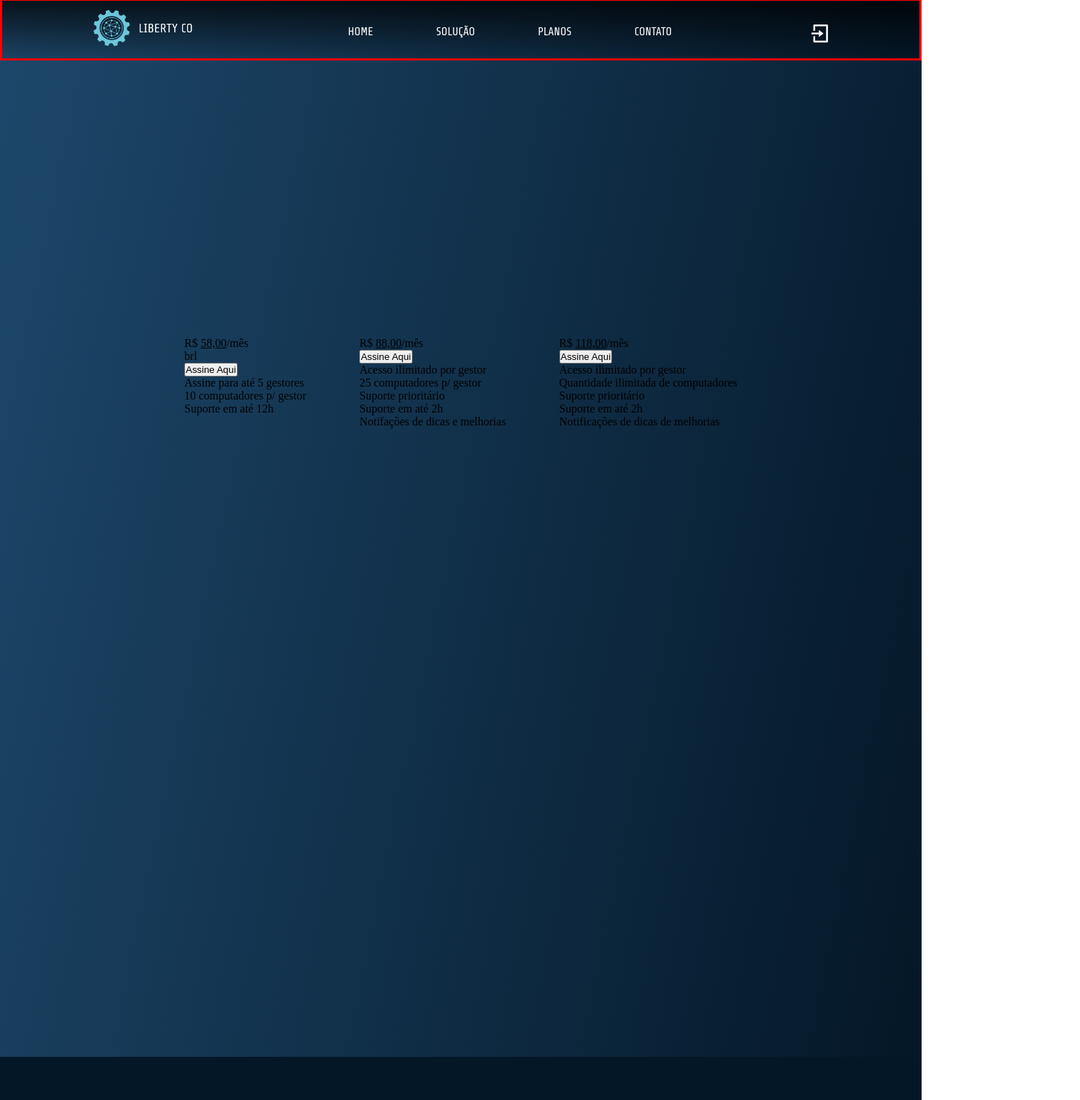
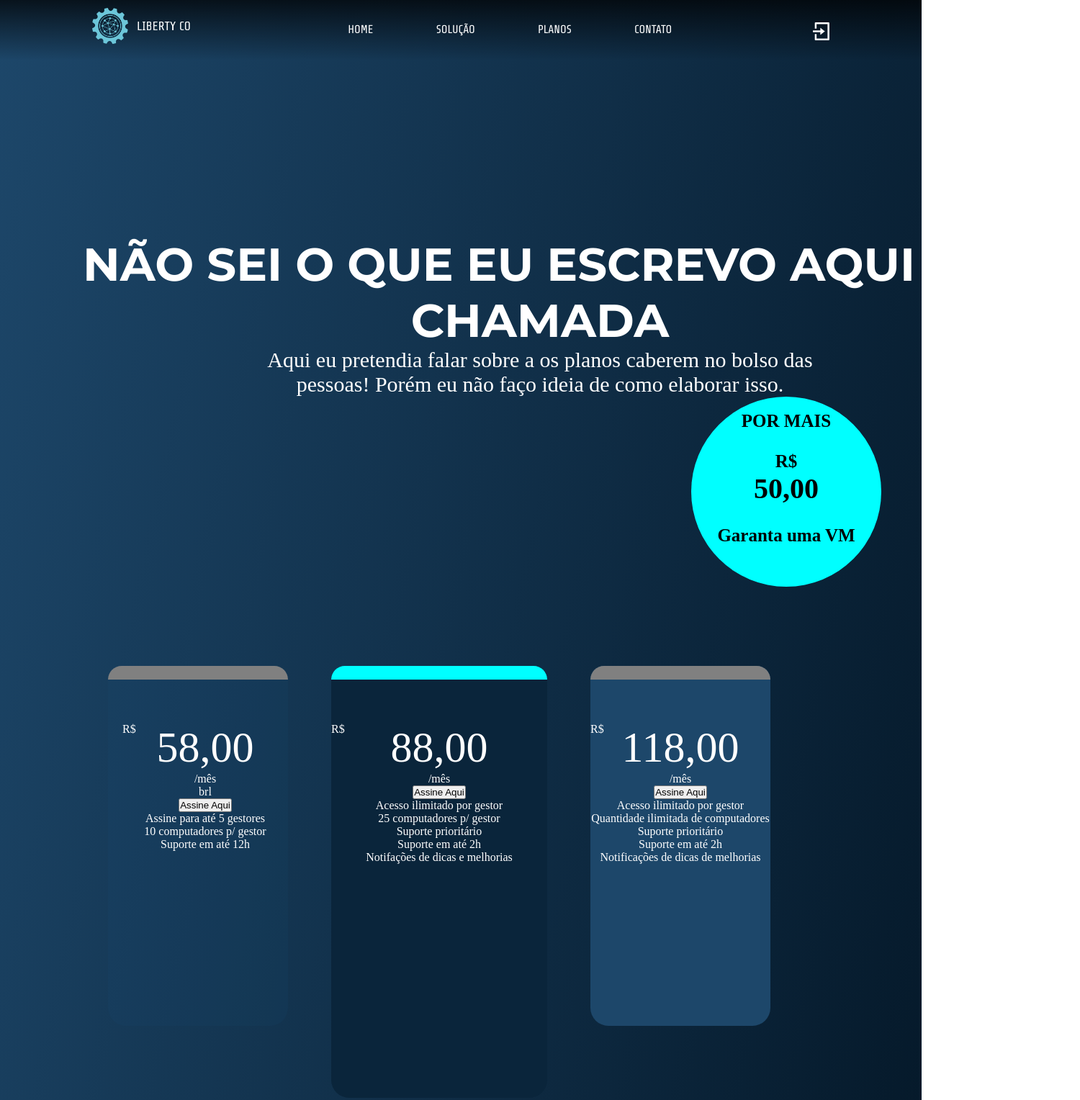
Before and after one commit to LeonardoLopesPrado/liberty-co, a plain HTML site: page site/public/Planos.html in a window 1280 px wide. Shown: the part 2-1530 px from the top of the page at 72% size, 1500 px wide, since content can reach past the window. Drawn offline with Linux system fonts and the light colour scheme.

Commit message:
Atualizado plans v2

```diff
--- a/site/public/Planos.html
+++ b/site/public/Planos.html
@@ -1,6 +1,9 @@
 <!DOCTYPE html>
 <html lang="en">
 <head>
+    <link rel="preconnect" href="https://fonts.googleapis.com">
+    <link rel="preconnect" href="https://fonts.gstatic.com" crossorigin>
+    <link href="https://fonts.googleapis.com/css2?family=DM+Serif+Display:ital@1&family=Montserrat:wght@500&display=swap" rel="stylesheet">
     <meta charset="UTF-8">
     <meta http-equiv="X-UA-Compatible" content="IE=edge">
     <meta name="viewport" content="width=device-width, initial-scale=1.0">
@@ -9,6 +12,7 @@
     <link rel="stylesheet" href="styles/fotter&navbar.css">
 </head>
 <body>
+    <div class="background">
     <div class="bannerPlanos">
         <div class="navbar">
             <div class="container-navbar">
@@ -16,8 +20,8 @@
                     <img src="styles/assets/logo/logo_side.png" alt="LogoLibertyCo">
                 </div>
                 <ul class="items">
-                   <a href=""><li>HOME</li></a>
-                   <a href=""><li>SOLUÇÃO</li></a>
+                   <a href="./index.html"><li>HOME</li></a>
+                   <a href="./solution.html"><li>SOLUÇÃO</li></a>
                    <a href="./Planos.html"><li>PLANOS</li></a>
                    <a href=""><li>CONTATO</li></a>
                 </ul>
@@ -27,9 +31,24 @@
             </div>
         </div>
     </div>
+
+    <div class="Texto">
+        <p class="p"> NÃO SEI O QUE EU ESCREVO AQUI DE CHAMADA</p>
+        <p class="p1">Aqui eu pretendia falar sobre a os planos caberem no bolso das pessoas!
+            Porém eu não faço ideia de como elaborar isso.</p>
+    </div>
+
+    <div class="circle">
+        <div class="texto"></div>
+        <p class="p">POR MAIS</p> <br>
+        <p class="p1"> R$ <p class="p3"> 50,00</p></p> <br>
+        <p class="p4"> Garanta uma VM</p>
+    </div>
     <div class="cards">
-        <div class="retangulo1">
-            R$ <u>58,00</u>/mês
+        <div class="card1">
+            <div class="topcard1"></div>
+            <div class="textcard1">
+                <p class="pabsoluto1"> R$ </p><p class="p">58,00</p>/mês
                 <br>
                 brl
                 <br>
@@ -38,8 +57,12 @@
                 10 computadores p/ gestor <br>
                 Suporte em até 12h <br>
             </div>
-        <div class="retangulo2">
-            R$ <u>88,00</u>/mês
+        </div>
+        <!-- <img src="../public/styles/assets/icone/coroa.png" class="coroa"> -->
+        <div class="card2">
+            <div class="topcard2"></div>
+            <div class="textcard2"></div>
+            <p class="pabsoluto2"> R$ </p> <p class="p">88,00</p>/mês
             <br>
             <button>Assine Aqui</button> <br>
             Acesso ilimitado por gestor <br>
@@ -49,8 +72,10 @@
             Notifações de dicas e melhorias
 
         </div>
-        <div class="retangulo3">
-            R$ <u>118,00</u>/mês
+        <div class="card3">
+            <div class="topcard3"></div>
+            <div class="textcard3"></div>
+            <p class="pabsoluto3"> R$ </p> <p class="p">118,00</p>/mês
             <br>
             <button>Assine Aqui</button> <br>
             Acesso ilimitado por gestor <br>
@@ -83,7 +108,7 @@
         <li><img src="styles/assets/icone/linkedin.png" alt=""></li>
         <li><img src="styles/assets/icone/instagram.png" alt=""></li>
         </ul>
-
+    </div>
 </div>
             </div>
             <div>
--- a/site/public/styles/plans.css
+++ b/site/public/styles/plans.css
@@ -3,20 +3,26 @@
     margin: 0;
     padding: 0;
 }
+p{
+    display: flex;
+    align-items: center;
+    justify-content: center;
+}
+.background{
+    background: linear-gradient(101.7deg, #1D476A 0%, #041727 100%);    background-size: 100vw;
+
+}
 .bannerPlanos {
-    background: linear-gradient(101.7deg, #1D476A 0%, #041727 100%);    background-size: 100vw;
     background-repeat: no-repeat;
     height: 10vh;
     color: white;
-    border: solid red;
+
 }
 .navbarPlanos{
     background: rgb(0, 0, 0);
-    background: linear-gradient(180deg, rgba(0, 0, 0, 0.75) 0%, rgba(0, 0, 0, 0) 100%);
     font-size: 1.5em;
     display: flex;
 }
-
 
 .navbarPlanos .container {
     width: 80%;
@@ -46,15 +52,172 @@
     justify-content: space-between;
     list-style-type: none;
 }
+.Texto{
+    display: grid;
+    justify-content: space-evenly;
+    text-align: center;
+    width: auto;
+    height: auto;
+    padding-top: 250px;
+    color: white;
+}
 
+.Texto .p{
+    font-size: 64px;
+    height: 155px;
+    width: 1500px;
+    color: white;
+    font-weight: 700;
+    font-family: 'Montserrat', sans-serif;
+}
+.Texto .p1{
+    justify-self: center;
+    width: 800px;
+    font-size: 30px;
+
+}
+.circle {
+    position:relative;
+    width: 224px;
+    height: 224px;
+    border-radius: 50%;
+    left:75%;
+    color: #000000;
+    background: #00FFFF;
+    padding: 20px;
+    font-weight:bolder;
+    font-size: 25px;
+  }
+.circle .p3{
+    font-size: 40px;
+}
 .cards{
     display: flex;
-    height: 1000px;
-    justify-content: space-between;
-    padding: 30% 20% 0 20%;
-    background: linear-gradient(101.7deg, #1D476A 0%, #041727 100%);    background-size: 100vw;
+    height: 800px;
+    padding-top: 110px;
+    justify-content: center;
+    text-align: center;
+    color: white;
 
+}
+.cards .p{
+    font-size: 60px;
+}
+
+.cards .pabsoluto1{
+    position: absolute;
+    /* left: 17.5%;
+    top: 104%; */
+}
+.cards .pabsoluto2{
+    position: absolute;
+    /* left: 45.2%;
+    top: 104%; */
+}
+.cards .pabsoluto3{
+    position: absolute;
+    /* left: 72.5%;
+    top: 104%; */
+}
+.card1{
+    height: 500px;
+    margin-right: 60px;
+    width: 250px;
+
+    background-color: #1c578815;
+    -webkit-border-radius: 19px;
+    -webkit-border-bottom-right-radius: 25px;
+    -webkit-border-bottom-left-radius: 25px;
+    -moz-border-radius: 19px;
+    -moz-border-radius-bottomright: 25px;
+    -moz-border-radius-bottomleft: 25px;
+    border-radius: 19px;
+    border-bottom-right-radius: 25px;
+    border-bottom-left-radius: 25px;
+}
+.textcard1{
+    padding: 60px 0 0px 20px;
+}
+.textcard2{
+    padding: 60px 0 0px 20px;
+}
+.textcard3{
+    padding: 60px 0 0px 20px;
+}
+.topcard1{
+    height: 19px;
+    width: 250px;
+    background-color: gray;
+    -webkit-border-top-left-radius: 40px;
+    -webkit-border-top-right-radius: 40px;
+    -moz-border-radius-topleft: 40px;
+    -moz-border-radius-topright: 40px;
+    border-top-left-radius: 40px;
+    border-top-right-radius: 40px;
+}
+.card2{
+    height: 600px;
+    width: 300px;
+    margin-right: 60px;
+
+
+    background-color: #0a253b;
+    -webkit-border-radius: 19px;
+    -webkit-border-bottom-right-radius: 25px;
+    -webkit-border-bottom-left-radius: 25px;
+    -moz-border-radius: 19px;
+    -moz-border-radius-bottomright: 25px;
+    -moz-border-radius-bottomleft: 25px;
+    border-radius: 19px;
+    border-bottom-right-radius: 25px;
+    border-bottom-left-radius: 25px;
+
+}
+.topcard2{
+    height: 19px;
+    width: 300px;
+    background-color: #00FFFF;
+    -webkit-border-top-left-radius: 40px;
+    -webkit-border-top-right-radius: 40px;
+    -moz-border-radius-topleft: 40px;
+    -moz-border-radius-topright: 40px;
+    border-top-left-radius: 40px;
+    border-top-right-radius: 40px;
+}
+
+.card3{
+    height: 500px;
+    margin-right: 60px;
+    width: 250px;
+
+
+    background-color: #1D476A;
+    -webkit-border-radius: 19px;
+    -webkit-border-bottom-right-radius: 25px;
+    -webkit-border-bottom-left-radius: 25px;
+    -moz-border-radius: 19px;
+    -moz-border-radius-bottomright: 25px;
+    -moz-border-radius-bottomleft: 25px;
+    border-radius: 19px;
+    border-bottom-right-radius: 25px;
+    border-bottom-left-radius: 25px;
+}
+.topcard3{
+    height: 19px;
+    width: 250px;
+    background-color: gray;
+    -webkit-border-top-left-radius: 40px;
+    -webkit-border-top-right-radius: 40px;
+    -moz-border-radius-topleft: 40px;
+    -moz-border-radius-topright: 40px;
+    border-top-left-radius: 40px;
+    border-top-right-radius: 40px;
 }
 .cards u{
     font-weight: 400;
 }
+.coroa{
+    position: absolute;
+    top: 840px;
+    height: 100px;
+}
```
Also changed, not shown: site/public/styles/assets/icone/coroa.png (added). Lines whose indentation alone changed are shown as unchanged.
